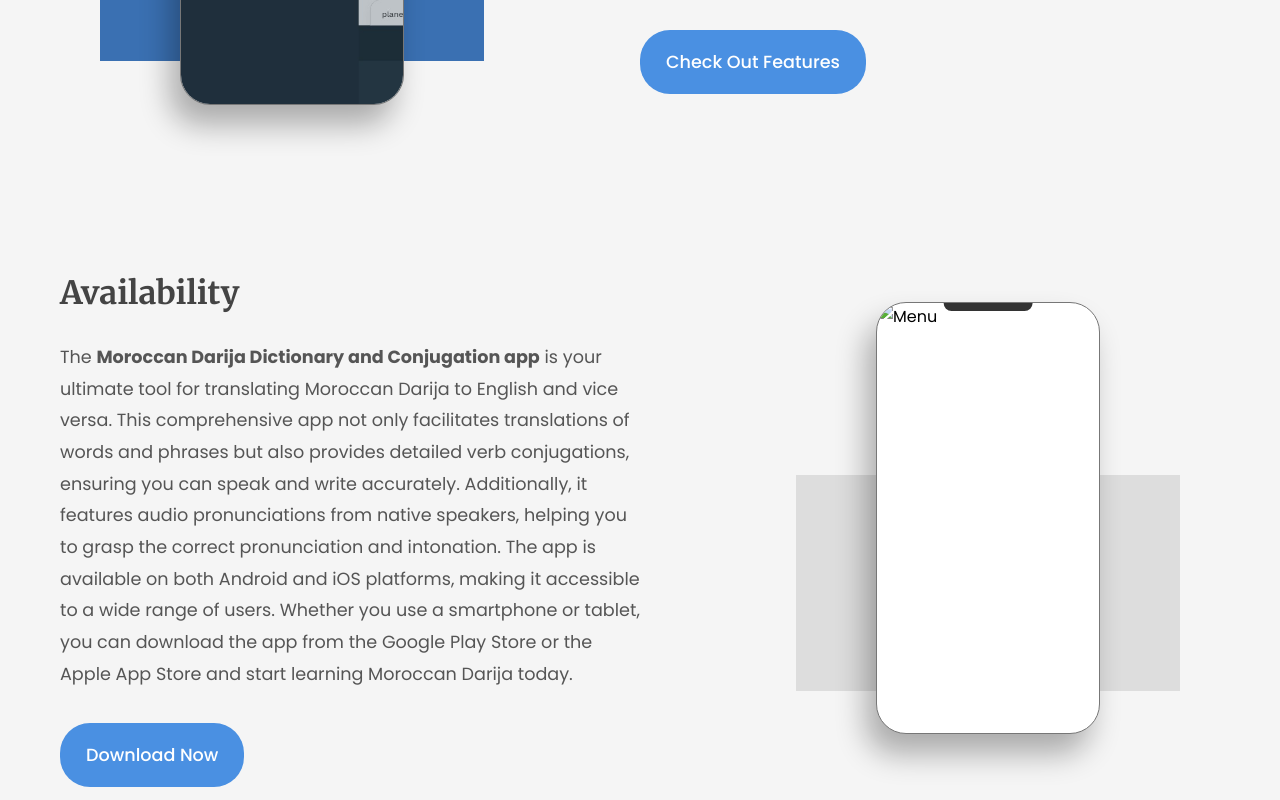
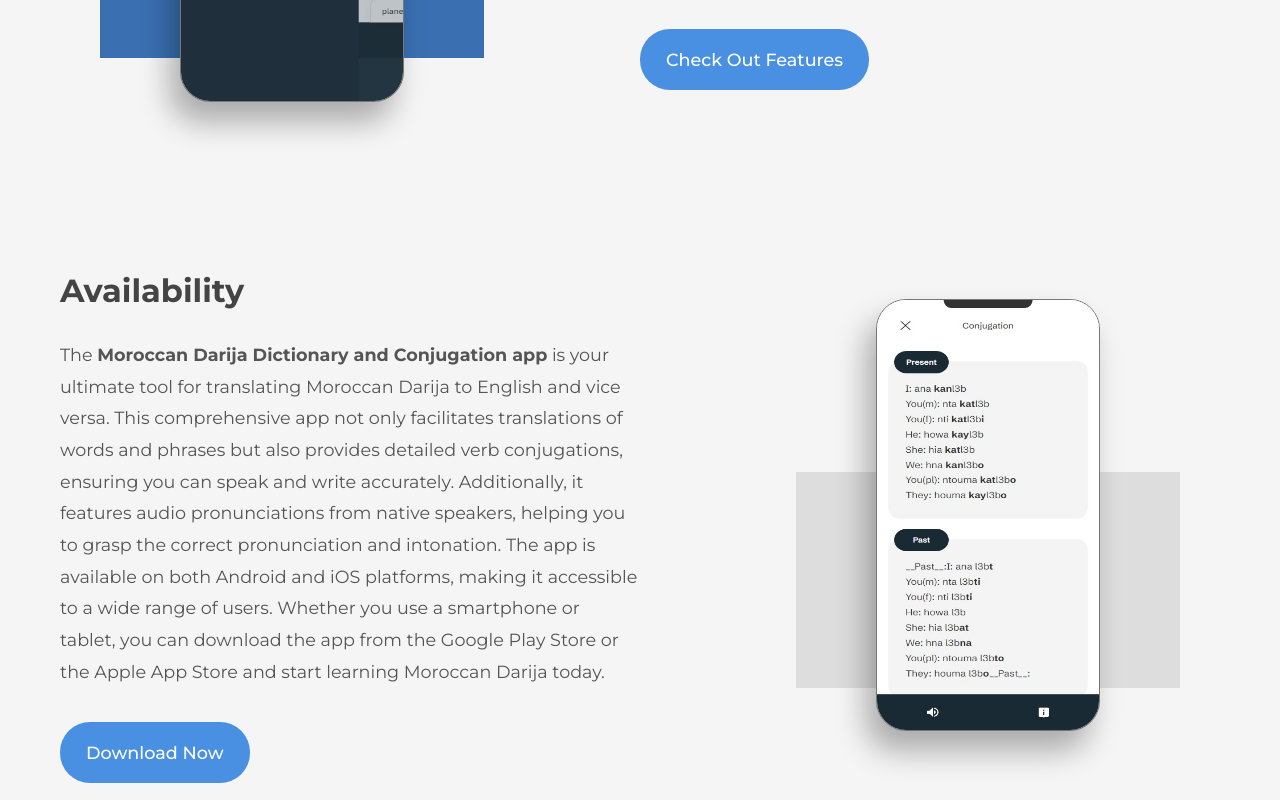
Before and after one commit to bytteluminarry/LexiDarija, a plain HTML site: page index.html in a window 1280 px wide. Shown: the part 1851-2651 px from the top of the page. Drawn offline with Linux system fonts and the light colour scheme.

Commit message:
Add files via upload

```diff
--- a/assets/styles/main.css
+++ b/assets/styles/main.css
@@ -1,9 +1,11 @@
 @import url('https://fonts.googleapis.com/css2?family=Poppins:ital,wght@0,100;0,200;0,300;0,400;0,500;0,600;0,700;0,800;0,900;1,100;1,200;1,300;1,400;1,500;1,600;1,700;1,800;1,900&display=swap');
 @import url('https://fonts.googleapis.com/css2?family=Merriweather:ital,wght@0,300;0,400;0,700;0,900;1,300;1,400;1,700;1,900&family=Poppins:ital,wght@0,100;0,200;0,300;0,400;0,500;0,600;0,700;0,800;0,900;1,100;1,200;1,300;1,400;1,500;1,600;1,700;1,800;1,900&family=Titan+One&display=swap');
+@import url('https://fonts.googleapis.com/css2?family=Montserrat:ital,wght@0,100..900;1,100..900&display=swap');
 
 h1,
 h2 {
-    font-family: "Merriweather", serif;
+    /* font-family: "Merriweather", serif; */
+    font-family: "Montserrat", sans-serif;
 }
 
 html{
@@ -17,7 +19,8 @@ html{
     line-height: 1.8;
     border: none;
     outline: none;
-    font-family: "Poppins", sans-serif;
+    /* font-family: "Poppins", sans-serif; */
+    font-family: "Montserrat", sans-serif;
 }
 
 .section {
--- a/index.html
+++ b/index.html
@@ -110,7 +110,7 @@
                     <div class="screenWrapper">
                         <div class="tag" style="background-color: #ddd;"></div>
                         <div id="screen1" class="screen">
-                            <img src="assets/images/menu" alt="Menu">
+                            <img src="assets/images/conjugation.jpeg" alt="Menu">
                         </div>
                     </div>
                 </div>
```
